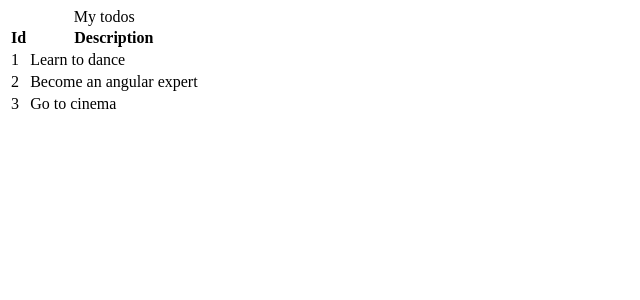
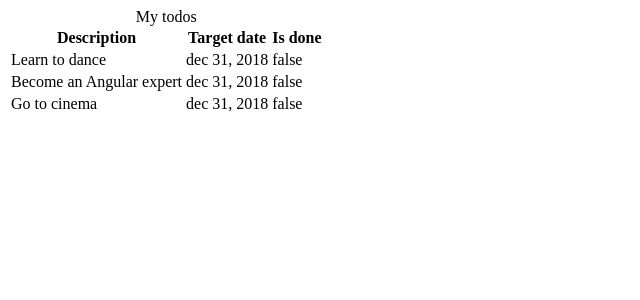
Before and after one commit to jojoriveraa/fullstack-app-frontend, an Angular app: page /todos in a window 1280 px wide. Shown: the top 300 px of the page, without its empty margins (0-640 px from the left). Built offline with nearby package versions, Linux system fonts and the light colour scheme.

Commit message:
create a todo class to structure todo objects

```diff
--- a/src/app/list-todos/list-todos.component.html
+++ b/src/app/list-todos/list-todos.component.html
@@ -4,14 +4,16 @@
   </caption>
   <thead>
     <tr>
-      <th>Id</th>
       <th>Description</th>
+      <th>Target date</th>
+      <th>Is done</th>
     </tr>
   </thead>
   <tbody>
     <tr *ngFor="let todo of todos">
-      <td>{{ todo.id }}</td>
       <td>{{ todo.description }}</td>
+      <td>{{ todo.targetDate | date | lowercase}}</td>
+      <td>{{ todo.done }}</td>
     </tr>
   </tbody>
 </table>
--- a/src/app/list-todos/list-todos.component.ts
+++ b/src/app/list-todos/list-todos.component.ts
@@ -1,5 +1,13 @@
 import { Component, OnInit } from '@angular/core';
 
+export class Todo {
+  constructor(
+    public id: number,
+    public description: string,
+    public done: boolean,
+    public targetDate: Date
+  ) {}
+}
 @Component({
   selector: 'app-list-todos',
   templateUrl: './list-todos.component.html',
@@ -7,9 +15,9 @@
 })
 export class ListTodosComponent implements OnInit {
   todos = [
-    { id: 1, description: 'Learn to dance' },
-    { id: 2, description: 'Become an angular expert' },
-    { id: 3, description: 'Go to cinema' }
+    new Todo(1, 'Learn to dance', false, new Date()),
+    new Todo(1, 'Become an Angular expert', false, new Date()),
+    new Todo(1, 'Go to cinema', false, new Date())
   ];
 
   constructor() {}
```
